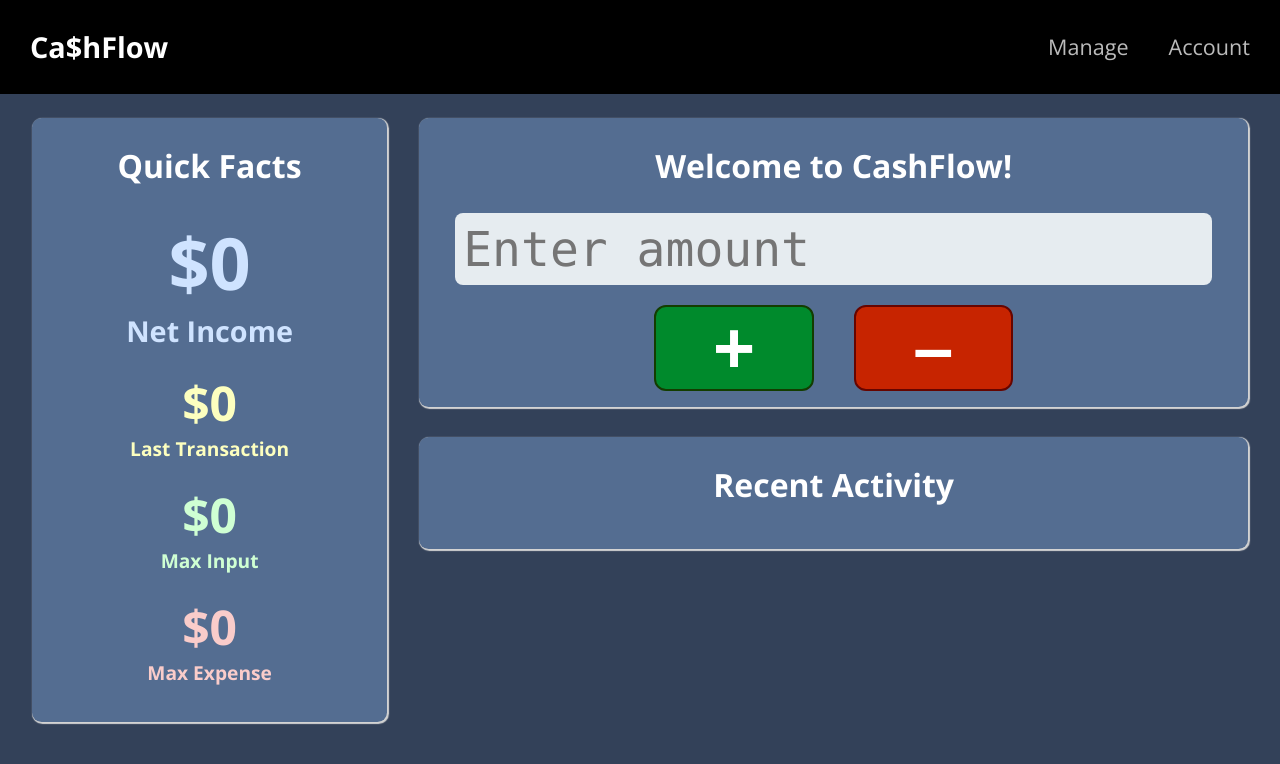
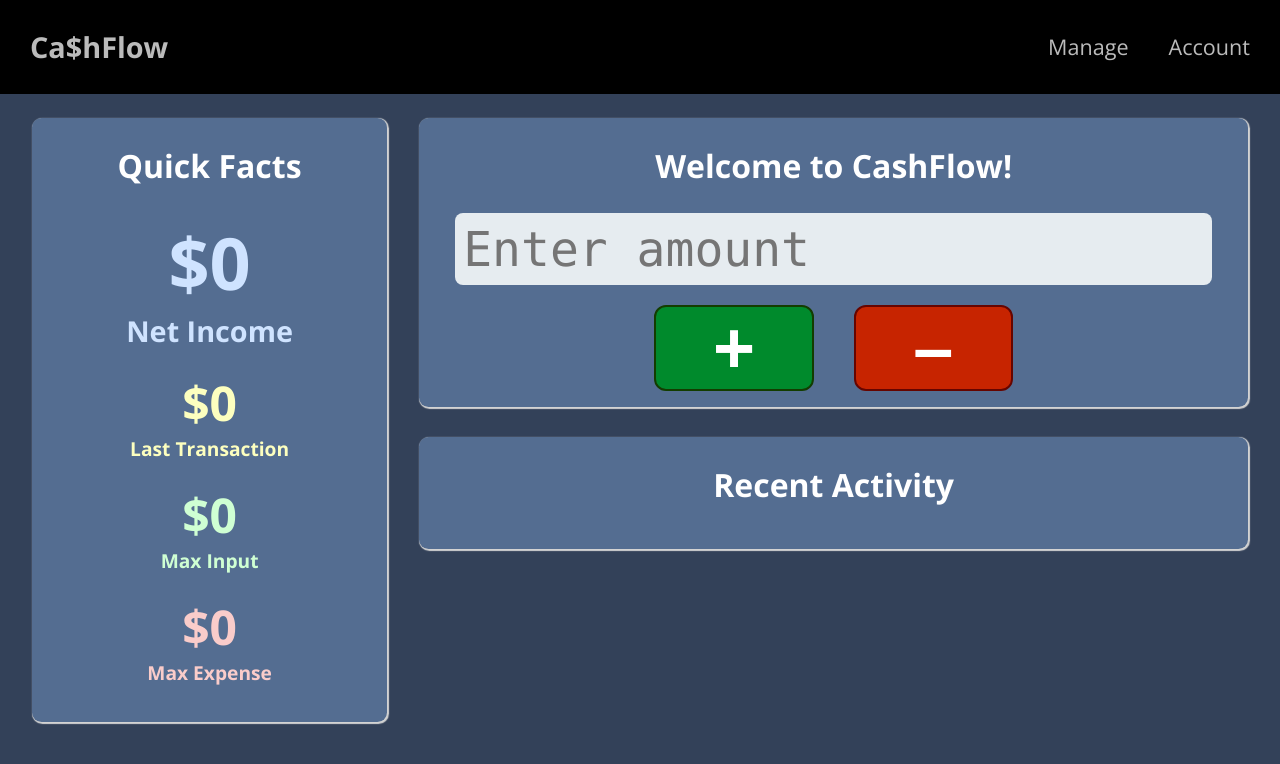
Before and after one commit to eishm721/CashFlow, a website with bundled scripts: page public/index.html in a window 1280 px wide. In both pictures the pointer is over the link "Ca$hFlow". Built offline with nearby package versions, Linux system fonts and the light colour scheme; files whose address does not match are found by name.

Commit message:
Update homepage.css

```diff
--- a/public/homepage.css
+++ b/public/homepage.css
@@ -71,12 +71,16 @@ input:focus {
   color: white;
 }
 
-#header a:visited, a:link {
+#header a:visited, a:hover, a:link {
+  color: white;
+  text-decoration: none;
+}
+#navigation a:visited, a:link {
   color: #bbbbbb;
   text-decoration:none
 }
 
-#header a:hover {
+#navigation a:hover {
   color: white;
   text-decoration: none;
 }
```
